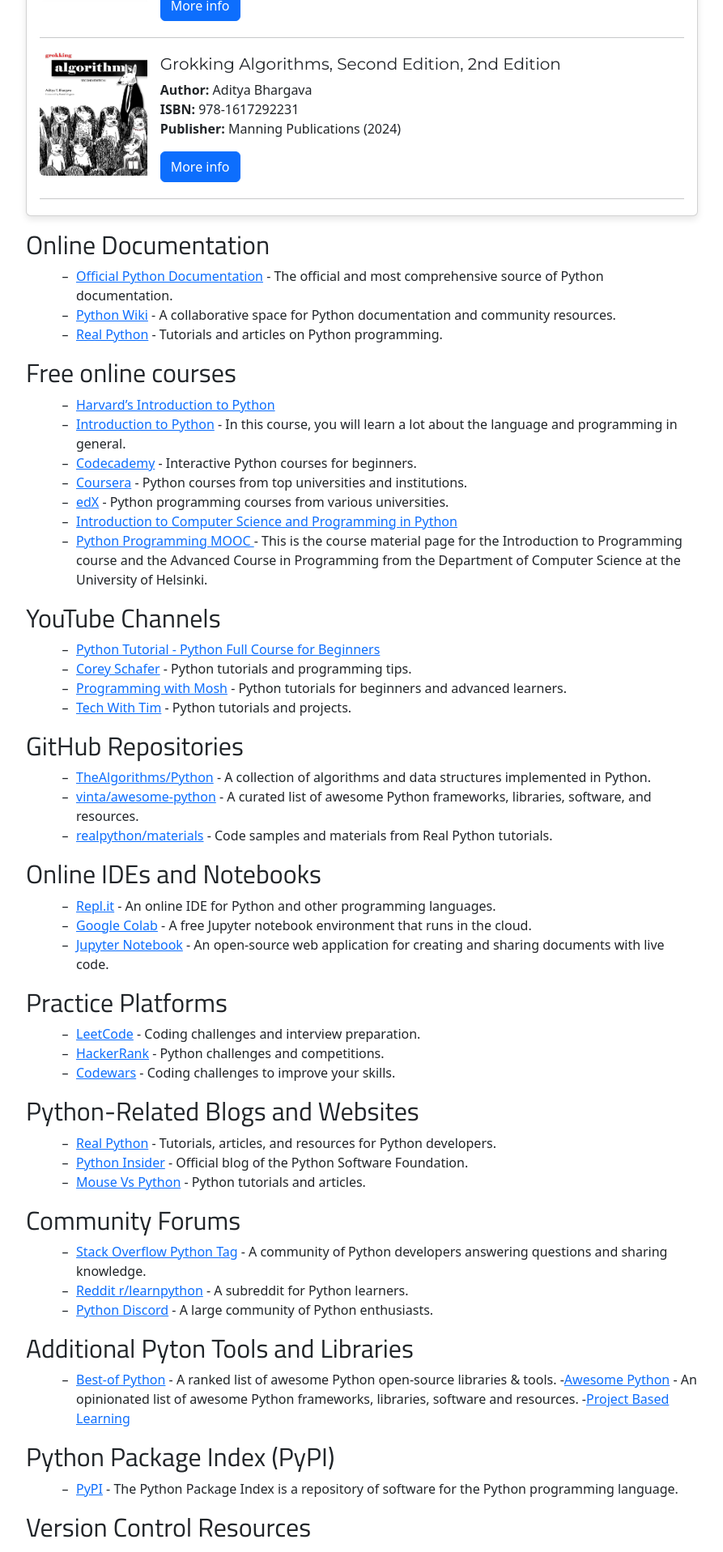
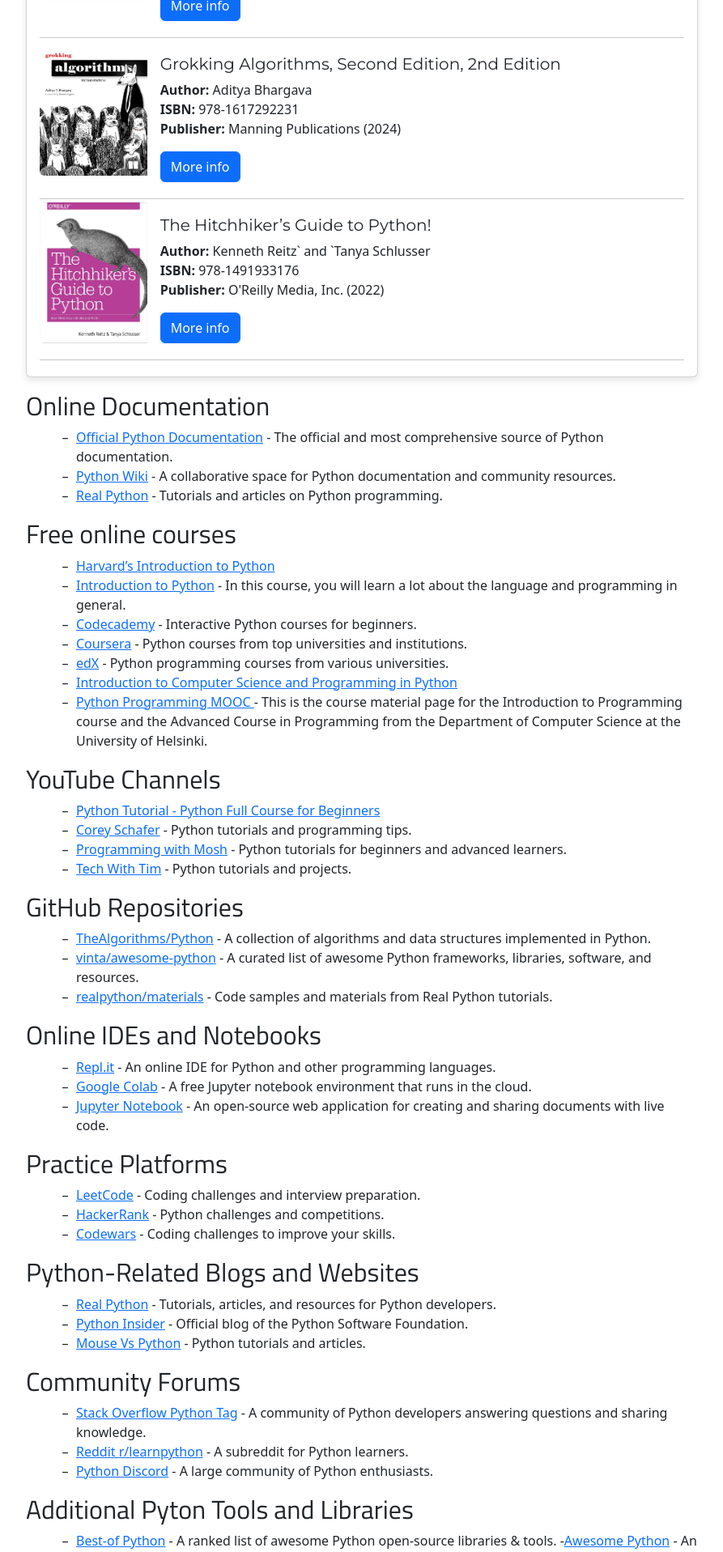
Before and after one commit to qiriro/ete2162, a Jekyll site: the page built from materials.md, in a window 1280 px wide. Shown: the part 1191-3108 px from the top of the page at 81% size, without its empty margins (193-1086 px from the left). Built offline with Jekyll 4.4.1, drawn with Linux system fonts in a browser that asks for light colours; nearby versions of some CDN libraries.

Commit message:
Improving the style and look of the theme

```diff
--- a/_data/books.yml
+++ b/_data/books.yml
@@ -39,3 +39,11 @@
     publisher: "Manning Publications"
     image: "/_images/grokking-algo2e.jpg"
     link: "https://www.manning.com/books/grokking-algorithms-second-edition"
+
+  - title: "The Hitchhiker’s Guide to Python!"
+    author: "Kenneth Reitz` and `Tanya Schlusser"
+    isbn: "978-1491933176"
+    year: 2022
+    publisher: "O'Reilly Media, Inc."
+    image: "/_images/h-guide-to-py.jpg"
+    link: "https://docs.python-guide.org/#the-hitchhiker-s-guide-to-python"
```
Also changed, not shown: _images/h-guide-to-py.jpg (added).
